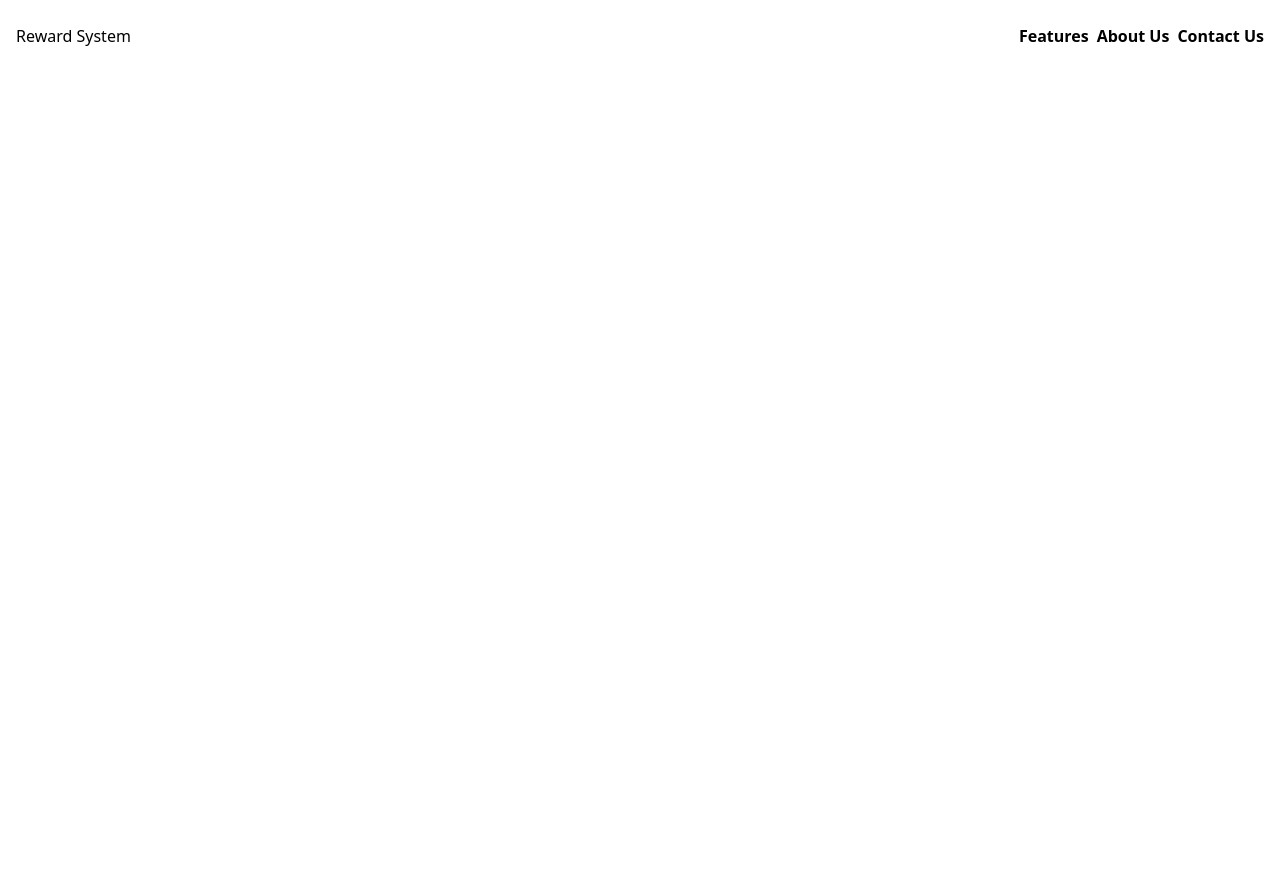
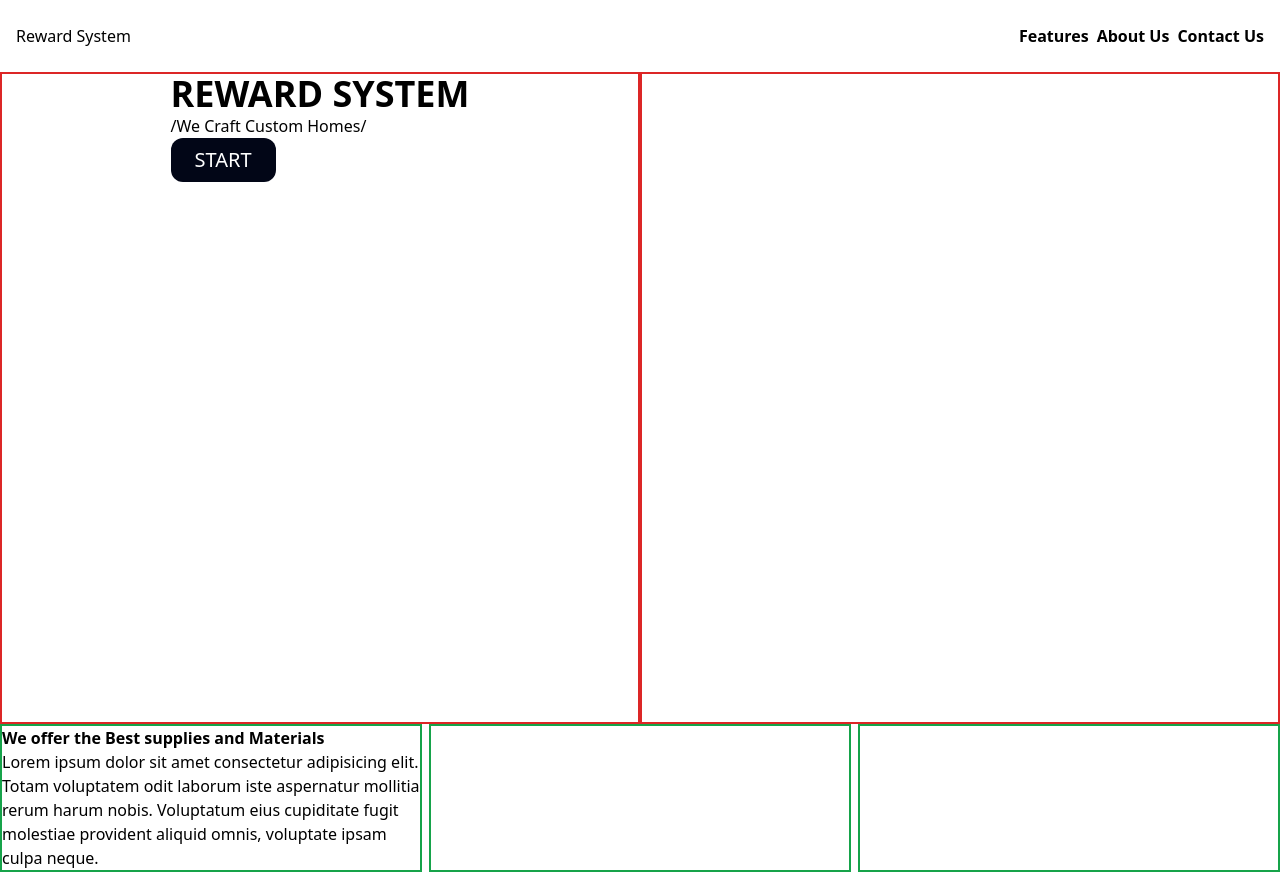
Before and after one commit to Cavein254/rewardsystem, a React (Vite) app in the folder client/: page / in a window 1280 px wide. Before the commit the page ends 800 px from the top, so only its background shows below. Built offline with nearby package versions, Linux system fonts and the light colour scheme; no server answers.

Commit message:
add vertical height to landing page

```diff
--- a/client/src/components/landing/Header.tsx
+++ b/client/src/components/landing/Header.tsx
@@ -2,7 +2,7 @@ import { Link } from "react-router-dom";
 
 const Header = () => {
   return (
-    <div>
+    <div className="">
       <div className="flex justify-between px-4 py-6">
         <div>
           <h1>Reward System</h1>
--- a/client/src/components/landing/Hero.tsx
+++ b/client/src/components/landing/Hero.tsx
@@ -1,7 +1,39 @@
-import React from "react";
-
 const Hero = () => {
-  return <div>Hero</div>;
+  return (
+    <div className="flex min-h-full flex-col">
+      <div className="flex w-full flex-col md:flex-row flex-grow">
+        <div className="md:w-[50%] border-2 border-red-600 justify-center flex">
+          <div>
+            <h1 className="text-4xl font-bold uppercase">Reward System</h1>
+            <h4>/We Craft Custom Homes/</h4>
+            <button className="text-white text-xl uppercase rounded-xl px-6 py-2 hover:shadow-xl bg-slate-950">
+              start
+            </button>
+          </div>
+        </div>
+        <div className="md:w-[50%] border-2 border-red-600"></div>
+      </div>
+      {/* footer */}
+      <div className="flex w-full justify-between">
+        <div className="border-2 border-green-600 w-[33%]">
+          <div>
+            <h4 className="font-bold">
+              We offer the Best supplies and Materials
+            </h4>
+            <p className="font-thin">
+              Lorem ipsum dolor sit amet consectetur adipisicing elit. Totam
+              voluptatem odit laborum iste aspernatur mollitia rerum harum
+              nobis. Voluptatum eius cupiditate fugit molestiae provident
+              aliquid omnis, voluptate ipsam culpa neque.
+            </p>
+          </div>
+          <div></div>
+        </div>
+        <div className="border-2 border-green-600 w-[33%]"> </div>
+        <div className="border-2 border-green-600 w-[33%]"></div>
+      </div>
+    </div>
+  );
 };
 
 export default Hero;
--- a/client/src/components/landing/Landing.tsx
+++ b/client/src/components/landing/Landing.tsx
@@ -1,9 +1,11 @@
 import Header from "./Header";
+import Hero from "./Hero";
 
 const Landing = () => {
   return (
-    <div>
+    <div className="h-[100vh]">
       <Header />
+      <Hero />
     </div>
   );
 };
```
Also changed, not shown: client/src/assets/car44.jpg (added).
